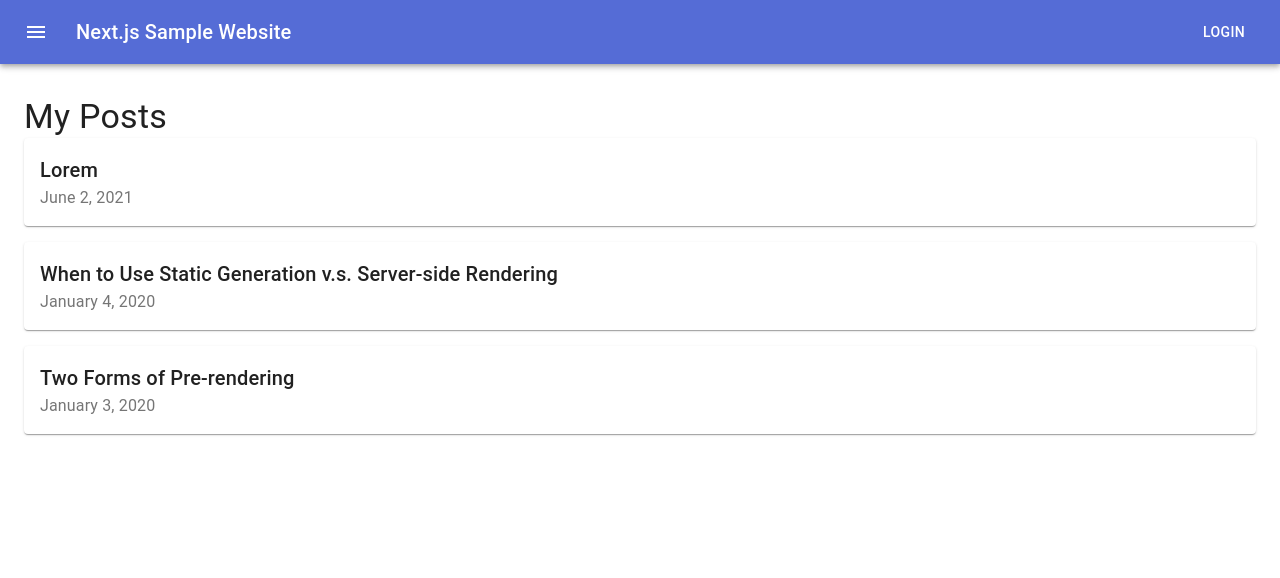
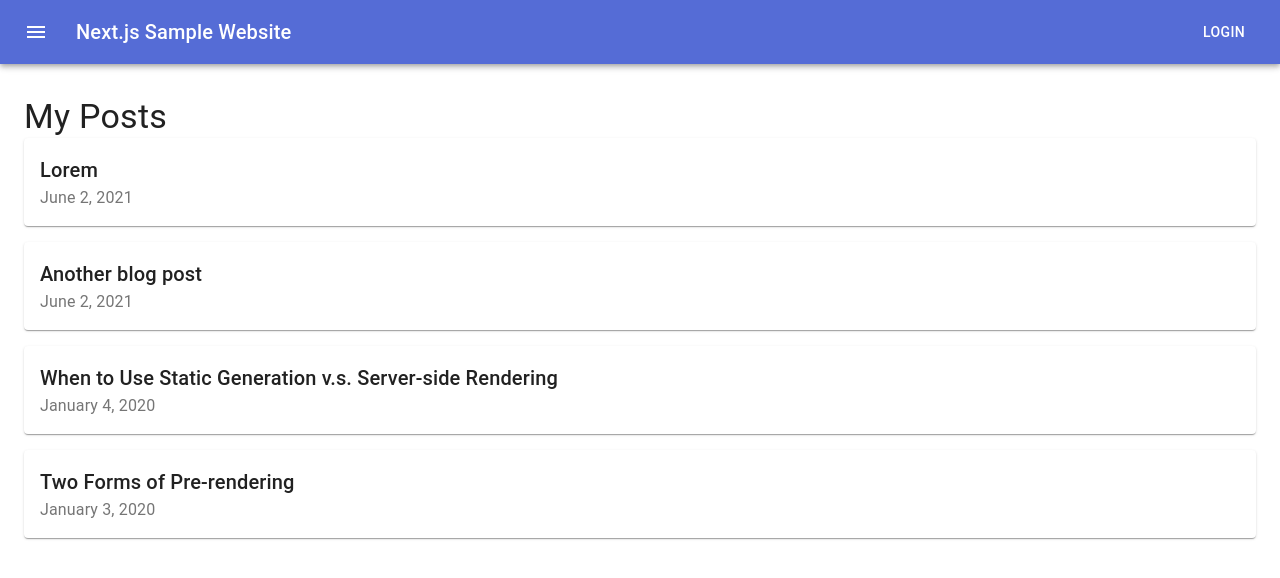
Before and after one commit to AspieCoder1/next-example, a Next.js app: page / in a window 1280 px wide. Shown: the top 578 px of the page. Built offline with nearby package versions, Linux system fonts and the light colour scheme.

Commit message:
Fixed path resolving error

```diff
--- /dev/null
+++ b/posts/lorem-2.md
@@ -0,0 +1,24 @@
+---
+title: 'Another blog post'
+date: '2021-06-01'
+---
+
+Lorem ipsum dolor sit amet, consectetur adipiscing elit, sed do eiusmod tempor incididunt ut labore et dolore magna aliqua. Quis eleifend quam adipiscing vitae proin sagittis. Viverra nibh cras pulvinar mattis nunc sed. Laoreet suspendisse interdum consectetur libero id faucibus nisl tincidunt eget. Gravida quis blandit turpis cursus. Sagittis vitae et leo duis. Placerat duis ultricies lacus sed turpis tincidunt. Imperdiet sed euismod nisi porta lorem mollis aliquam ut. Pellentesque elit ullamcorper dignissim cras tincidunt lobortis feugiat vivamus. Ligula ullamcorper malesuada proin libero nunc consequat interdum. Ut morbi tincidunt augue interdum. Ornare massa eget egestas purus viverra. Rhoncus est pellentesque elit ullamcorper dignissim cras tincidunt.
+
+Sed lectus vestibulum mattis ullamcorper velit sed ullamcorper morbi. Purus ut faucibus pulvinar elementum integer enim neque. Habitant morbi tristique senectus et. Gravida rutrum quisque non tellus. Tincidunt tortor aliquam nulla facilisi. At imperdiet dui accumsan sit. Magna eget est lorem ipsum dolor sit amet consectetur adipiscing. Urna molestie at elementum eu facilisis sed odio. Tellus at urna condimentum mattis pellentesque id. Quis viverra nibh cras pulvinar. Euismod quis viverra nibh cras pulvinar mattis nunc sed blandit. Vulputate mi sit amet mauris commodo quis imperdiet massa tincidunt.
+
+Fermentum et sollicitudin ac orci phasellus egestas tellus. Nulla at volutpat diam ut. Id velit ut tortor pretium viverra suspendisse potenti nullam ac. Amet aliquam id diam maecenas ultricies. Varius morbi enim nunc faucibus a pellentesque. At tempor commodo ullamcorper a lacus vestibulum. Mi quis hendrerit dolor magna. Quam viverra orci sagittis eu volutpat odio. Diam ut venenatis tellus in metus vulputate eu. Nullam non nisi est sit. Lacus suspendisse faucibus interdum posuere. Viverra suspendisse potenti nullam ac tortor vitae purus faucibus.
+
+Nunc sed augue lacus viverra vitae. Ut tristique et egestas quis ipsum suspendisse ultrices gravida dictum. Faucibus turpis in eu mi bibendum neque egestas congue. Donec enim diam vulputate ut pharetra sit amet aliquam id. Sem fringilla ut morbi tincidunt augue interdum. Dolor sit amet consectetur adipiscing elit. Nunc aliquet bibendum enim facilisis gravida neque. Tortor pretium viverra suspendisse potenti nullam ac. Senectus et netus et malesuada fames ac. Adipiscing diam donec adipiscing tristique risus nec feugiat in fermentum. Lacus luctus accumsan tortor posuere ac ut consequat semper. Viverra accumsan in nisl nisi scelerisque. In hendrerit gravida rutrum quisque non tellus orci ac auctor. Nibh tortor id aliquet lectus proin. Erat velit scelerisque in dictum. Elementum pulvinar etiam non quam lacus. Duis at tellus at urna condimentum. Platea dictumst quisque sagittis purus sit amet volutpat. Ante in nibh mauris cursus mattis molestie a iaculis at.
+
+Nulla facilisi etiam dignissim diam. Id cursus metus aliquam eleifend mi in. In nisl nisi scelerisque eu ultrices vitae auctor. Feugiat sed lectus vestibulum mattis ullamcorper velit sed ullamcorper morbi. Elementum integer enim neque volutpat ac. Neque ornare aenean euismod elementum nisi quis eleifend quam. Sodales neque sodales ut etiam sit amet nisl purus. Lacus vestibulum sed arcu non odio euismod lacinia. Mi proin sed libero enim sed faucibus turpis in. In nisl nisi scelerisque eu ultrices vitae auctor. Orci ac auctor augue mauris augue neque gravida. Diam sollicitudin tempor id eu nisl nunc. Nulla facilisi morbi tempus iaculis. Pellentesque pulvinar pellentesque habitant morbi tristique senectus et netus et. Tincidunt lobortis feugiat vivamus at augue eget arcu. Ipsum consequat nisl vel pretium lectus quam id leo in. Sit amet nisl suscipit adipiscing bibendum est ultricies integer. Euismod in pellentesque massa placerat duis. Nec sagittis aliquam malesuada bibendum arcu vitae elementum curabitur. Viverra aliquet eget sit amet tellus cras adipiscing enim.
+
+Tempus imperdiet nulla malesuada pellentesque elit eget gravida. Vitae proin sagittis nisl rhoncus mattis rhoncus urna. Tempor orci dapibus ultrices in iaculis nunc sed. Quam nulla porttitor massa id. Vel fringilla est ullamcorper eget nulla facilisi etiam dignissim diam. Tellus pellentesque eu tincidunt tortor aliquam nulla facilisi cras fermentum. Ipsum dolor sit amet consectetur. Felis eget nunc lobortis mattis. Senectus et netus et malesuada fames ac turpis. Nisl tincidunt eget nullam non. Tortor consequat id porta nibh venenatis cras sed felis eget. Laoreet id donec ultrices tincidunt arcu non. Sed euismod nisi porta lorem mollis aliquam ut porttitor leo. Amet purus gravida quis blandit. Ullamcorper malesuada proin libero nunc consequat interdum varius sit.
+
+In hendrerit gravida rutrum quisque non tellus. In hendrerit gravida rutrum quisque non tellus. Nisl purus in mollis nunc sed id semper. Nunc vel risus commodo viverra maecenas accumsan lacus vel facilisis. Amet volutpat consequat mauris nunc congue nisi. Dolor sed viverra ipsum nunc. Blandit turpis cursus in hac habitasse platea dictumst quisque. Sed egestas egestas fringilla phasellus faucibus scelerisque eleifend. Sed tempus urna et pharetra pharetra massa massa. Posuere morbi leo urna molestie at elementum eu facilisis sed. Aliquam ultrices sagittis orci a scelerisque purus semper eget.
+
+Turpis massa tincidunt dui ut ornare lectus sit amet. Gravida in fermentum et sollicitudin ac orci. Massa sed elementum tempus egestas sed sed risus pretium quam. Vel pharetra vel turpis nunc eget lorem dolor sed. Lobortis elementum nibh tellus molestie. Semper risus in hendrerit gravida rutrum. Ullamcorper malesuada proin libero nunc consequat. Varius sit amet mattis vulputate enim nulla. Ligula ullamcorper malesuada proin libero nunc consequat interdum. Sagittis purus sit amet volutpat consequat. Purus in massa tempor nec.
+
+Aliquet sagittis id consectetur purus ut faucibus pulvinar elementum integer. Lorem ipsum dolor sit amet consectetur adipiscing elit. Vestibulum mattis ullamcorper velit sed ullamcorper morbi tincidunt ornare massa. Pulvinar neque laoreet suspendisse interdum consectetur. Eget sit amet tellus cras adipiscing enim eu turpis. Justo eget magna fermentum iaculis eu. Semper eget duis at tellus at urna condimentum mattis pellentesque. Cras fermentum odio eu feugiat pretium nibh ipsum consequat. Semper risus in hendrerit gravida rutrum quisque non tellus orci. Tristique magna sit amet purus gravida quis. Condimentum id venenatis a condimentum vitae sapien pellentesque habitant morbi. Fusce ut placerat orci nulla pellentesque. Diam vel quam elementum pulvinar etiam non quam. Nisi lacus sed viverra tellus in hac habitasse. Magna etiam tempor orci eu lobortis. Tincidunt ornare massa eget egestas purus viverra accumsan in nisl. Integer enim neque volutpat ac tincidunt vitae semper quis lectus. In hac habitasse platea dictumst quisque sagittis.
+
+Pellentesque sit amet porttitor eget dolor morbi non. Cursus sit amet dictum sit amet justo donec enim. Etiam dignissim diam quis enim lobortis scelerisque fermentum. Magna eget est lorem ipsum dolor. Eget magna fermentum iaculis eu non diam phasellus. Proin fermentum leo vel orci porta non pulvinar neque laoreet. Tristique senectus et netus et malesuada fames ac turpis. Duis tristique sollicitudin nibh sit amet. Tellus cras adipiscing enim eu turpis egestas pretium aenean pharetra. Amet est placerat in egestas erat imperdiet sed euismod nisi. Consectetur adipiscing elit duis tristique sollicitudin nibh sit. Ut placerat orci nulla pellentesque dignissim enim sit amet venenatis. Dui id ornare arcu odio ut. Gravida rutrum quisque non tellus orci. Bibendum enim facilisis gravida neque. Scelerisque varius morbi enim nunc faucibus a pellentesque.
--- a/src/libs/posts.ts
+++ b/src/libs/posts.ts
@@ -4,7 +4,7 @@ import matter from 'gray-matter';
 import remark from 'remark';
 import html from 'remark-html';
 
-const postsDirectory = path.join(process.cwd(), '../posts');
+const postsDirectory = path.join(process.cwd(), './posts');
 
 type BlogPost = {
 	id: String;
@@ -14,6 +14,7 @@ type BlogPost = {
 };
 
 export const getSortedPostsData = () => {
+	console.log(process.cwd());
 	// Get file names under /posts
 	const fileNames = fs.readdirSync(postsDirectory);
 	const allPostsData: BlogPost[] = fileNames.map(fileName => {
```
